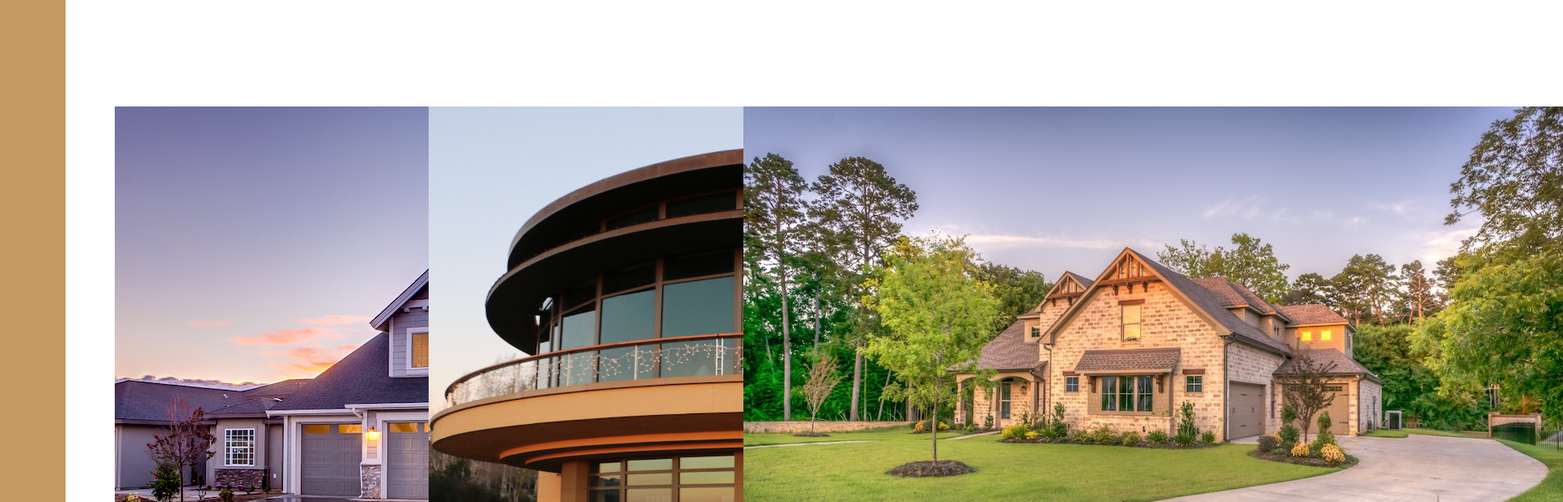
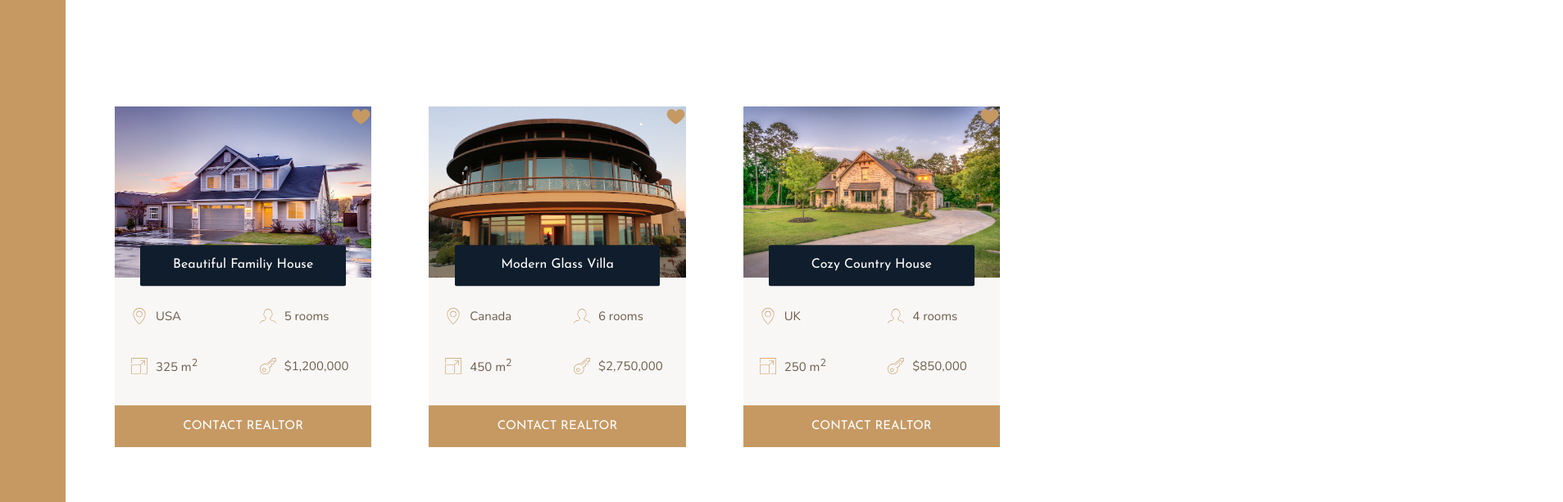
Before and after one commit to arhamilton92/nexter, a website: page index.html in a window 1280 px wide. Shown: the part 1840-2453 px from the top of the page at 82% size, 1907 px wide, since content can reach past the window. Drawn offline with nearby package versions, Linux system fonts and the light colour scheme.

Commit message:
homes // styling

```diff
--- a/sass/_homes.scss
+++ b/sass/_homes.scss
@@ -9,4 +9,68 @@
 
 .home {
     background-color: $color-grey-light-1;
+
+    display: grid;
+    grid-template-columns: repeat(2, 1fr);
+    grid-row-gap: 3.5rem;
+
+    &__img {
+        width: 100%;
+        grid-row: 1 / 2;
+        grid-column: 1 / 3;
+        z-index: 1;
+    }
+
+    &__like {
+        grid-row: 1 / 2;
+        grid-column: 2 / 3;
+        fill: $color-primary;
+        height: 2.5rem;
+        width: 2.5rem;
+        z-index: 2;
+        justify-self: end;
+    }
+
+    &__name {
+        grid-row: 1 / 2;
+        grid-column: 1 / -1;
+        justify-self: center;
+        align-self: end;
+        z-index: 2;
+
+        width: 80%;
+        font-family: $font-display;
+        font-size: 1.6rem;
+        text-align: center;
+        padding: 1.25rem;
+        background-color: $color-secondary;
+        color: white;
+        font-weight: 400;
+        border-radius: 2px;
+        transform: translateY(50%);
+        margin-bottom: 1.5rem;
+    }
+
+    &__location,
+    &__rooms,
+    &__area,
+    &__price {
+
+        font-size: 1.5rem;
+        margin-left: 2rem;
+
+        display: flex;
+        align-items: center;
+
+        svg {
+            fill: $color-primary;
+            height: 2rem;
+            width: 2rem;
+            margin-right: 1rem;
+        }
+    }
+
+    &__btn {
+        grid-column: 1 / -1;
+    }
 }
```
Also changed, not shown: css/style.css, sass/main.css, 1 other file.
